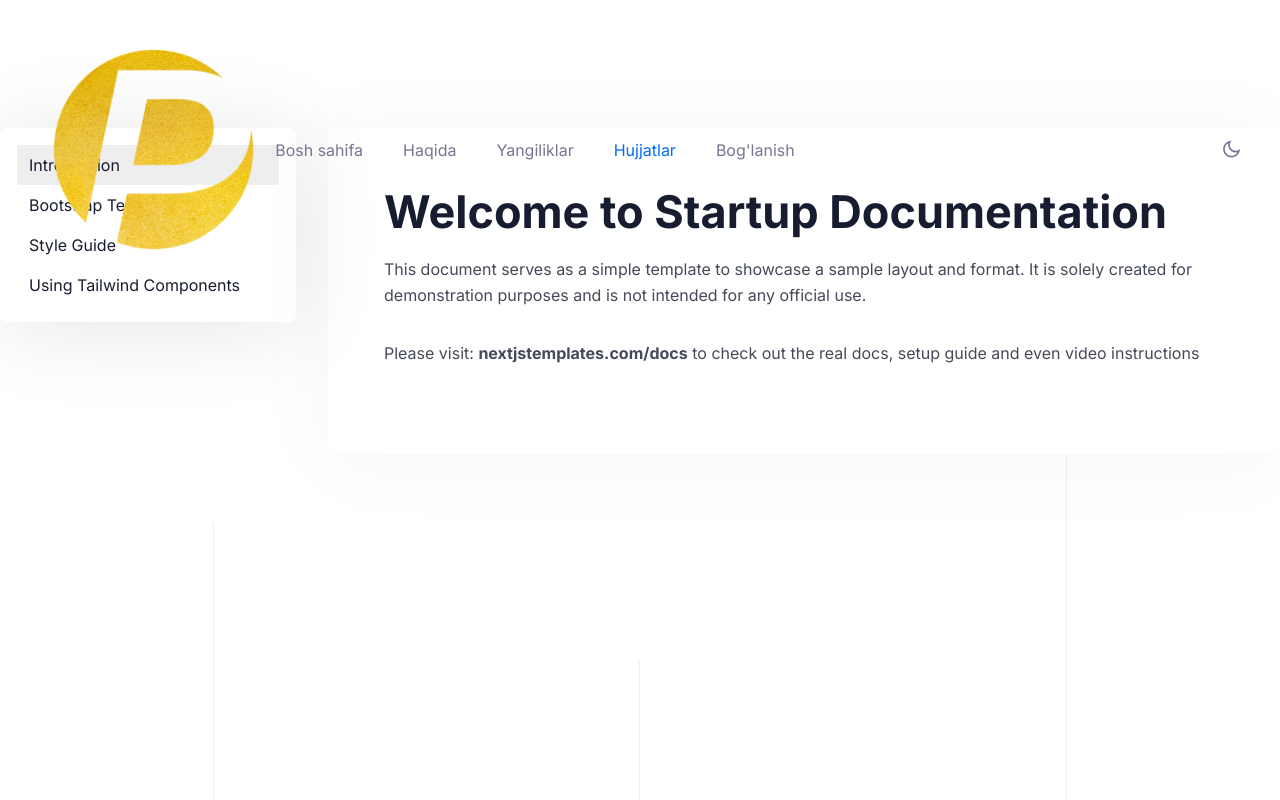
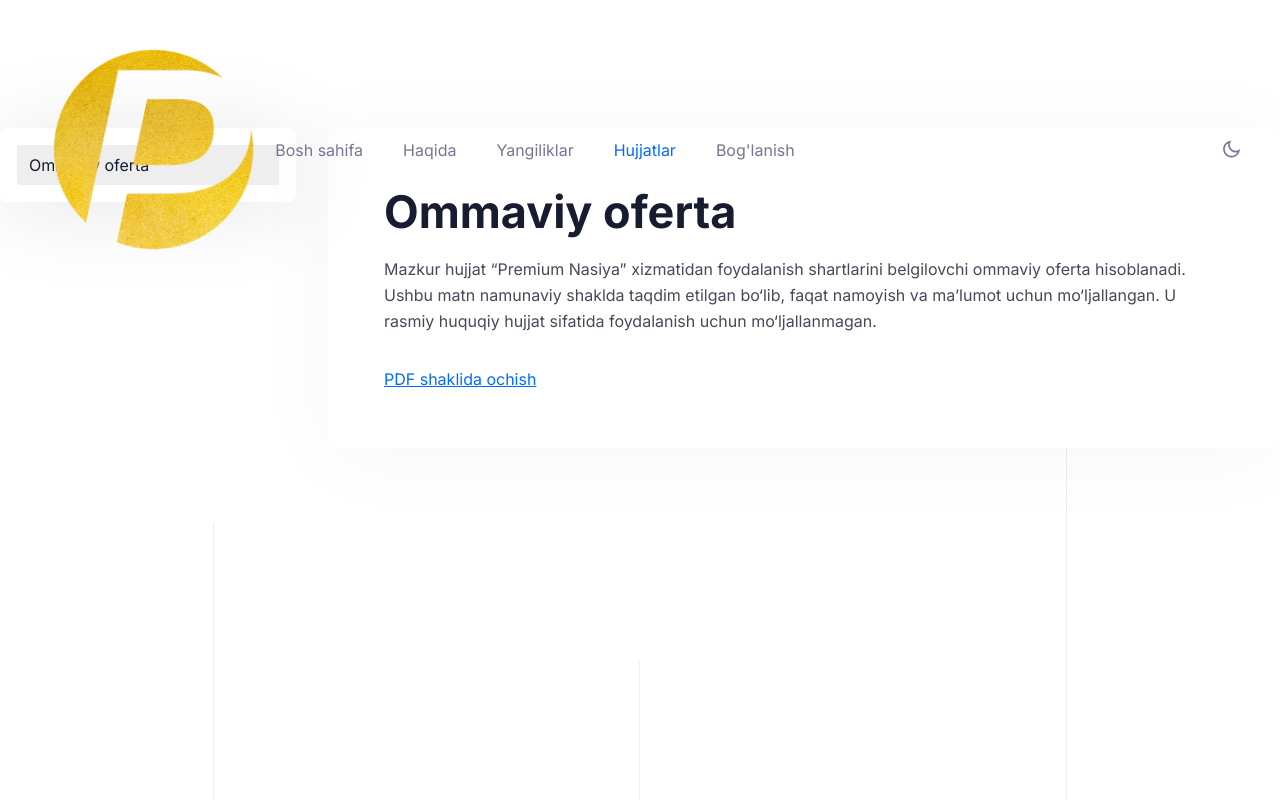
Before and after one commit to khurshid28/payjoy_web, a Next.js app: page /docs in a window 1280 px wide. Built offline with nearby package versions, Linux system fonts and the light colour scheme.

Commit message:
premium nasiya

```diff
--- a/app/(site)/docs/page.tsx
+++ b/app/(site)/docs/page.tsx
@@ -5,7 +5,7 @@ export const metadata: Metadata = {
   title: "Docs Page - Solid SaaS Boilerplate",
 
   // other metadata
-  description: "This is Docs page for Solid Pro"
+  description: "This is Docs page for Solid Pro",
 };
 
 export default function DocsPage() {
@@ -24,14 +24,16 @@ export default function DocsPage() {
 
             <div className="w-full px-4 lg:w-3/4">
               <div className="News-details News-details-docs shadow-three dark:bg-gray-dark rounded-sm bg-white px-8 py-11 sm:p-[55px] lg:mb-5 lg:px-8 xl:p-[55px]">
-                <h1>Welcome to Startup Documentation</h1>
+                <h1>Ommaviy oferta </h1>
 
                 <p className="text-body-color dark:text-body-color-dark text-base">
-                  This document serves as a simple template to showcase a sample
-                  layout and format. It is solely created for demonstration
-                  purposes and is not intended for any official use.
+                  Mazkur hujjat “Premium Nasiya” xizmatidan foydalanish
+                  shartlarini belgilovchi ommaviy oferta hisoblanadi. Ushbu matn
+                  namunaviy shaklda taqdim etilgan bo‘lib, faqat namoyish va
+                  ma’lumot uchun mo‘ljallangan. U rasmiy huquqiy hujjat sifatida
+                  foydalanish uchun mo‘ljallanmagan.
                 </p>
-                <p className="text-body-color dark:text-body-color-dark text-base">
+                {/* <p className="text-body-color dark:text-body-color-dark text-base">
                   Please visit:{" "}
                   <b>
                     <a href="https://nextjstemplates.com/docs">
@@ -40,7 +42,16 @@ export default function DocsPage() {
                   </b>{" "}
                   to check out the real docs, setup guide and even video
                   instructions
-                </p>
+                </p> */}
+
+                <a
+                  href="/docs/ommaviy-oferta.pdf"
+                  target="_blank"
+                  rel="noopener noreferrer"
+                  className="text-primary underline hover:text-orange-500"
+                >
+                  PDF shaklida ochish
+                </a>
               </div>
             </div>
           </div>
--- a/components/Docs/SidebarLink.tsx
+++ b/components/Docs/SidebarLink.tsx
@@ -9,15 +9,15 @@ const SidebarLink = () => {
           href={`/docs`}
           className={`flex w-full rounded-sm bg-stroke px-3 py-2 text-base text-black dark:bg-blackho dark:text-white`}
         >
-          Introduction
+          Ommaviy oferta
         </Link>
-        <Link
+        {/* <Link
           href={`/docs`}
           className={`flex w-full rounded-sm px-3 py-2 text-base text-black dark:text-white `}
         >
           Bootstrap Template Guide
-        </Link>
-        <Link
+        </Link> */}
+        {/* <Link
           href={`/docs`}
           className={`flex w-full rounded-sm px-3 py-2 text-base text-black dark:text-white `}
         >
@@ -28,7 +28,7 @@ const SidebarLink = () => {
           className={`flex w-full rounded-sm px-3 py-2 text-base text-black dark:text-white `}
         >
           Using Tailwind Components
-        </Link>
+        </Link> */}
       </li>
     </>
   );
```
Also changed, not shown: 1 other file (tests, documents, lock files or other folders).
